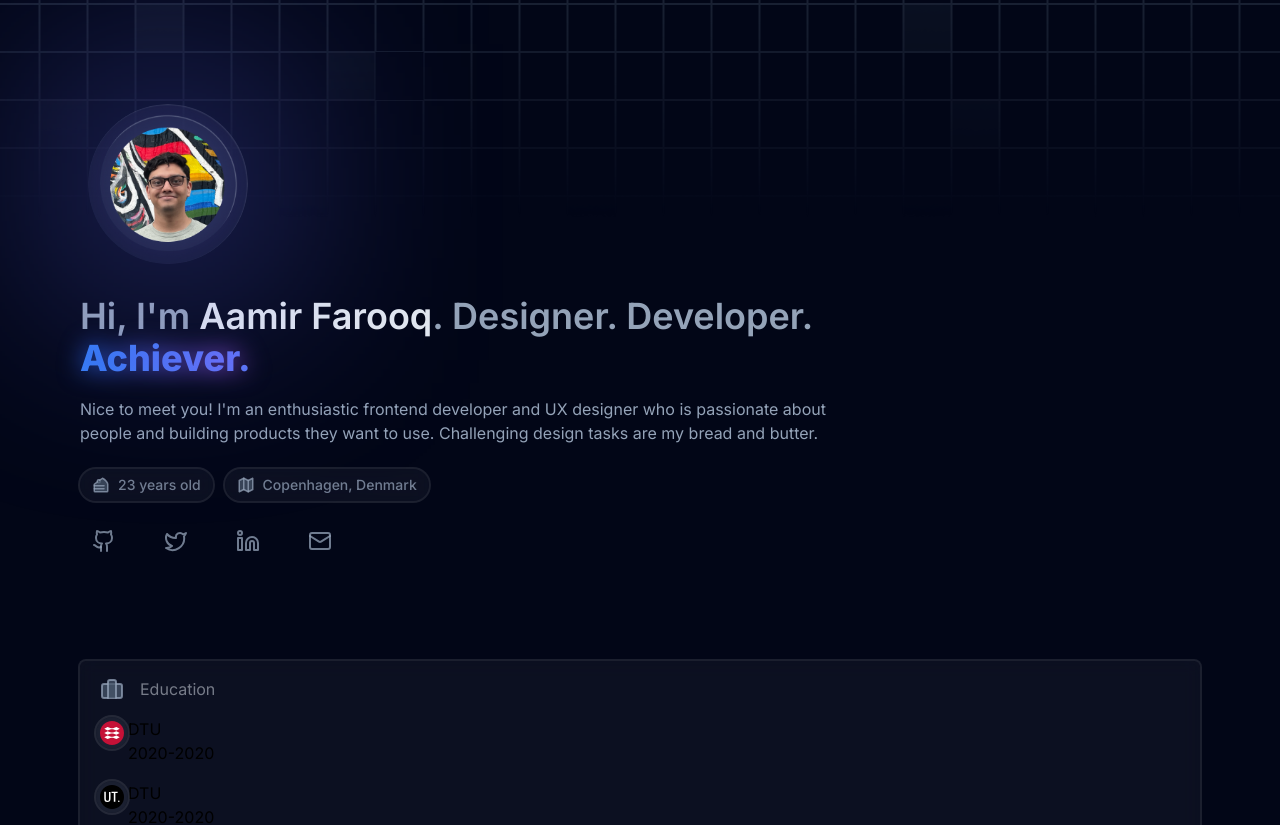
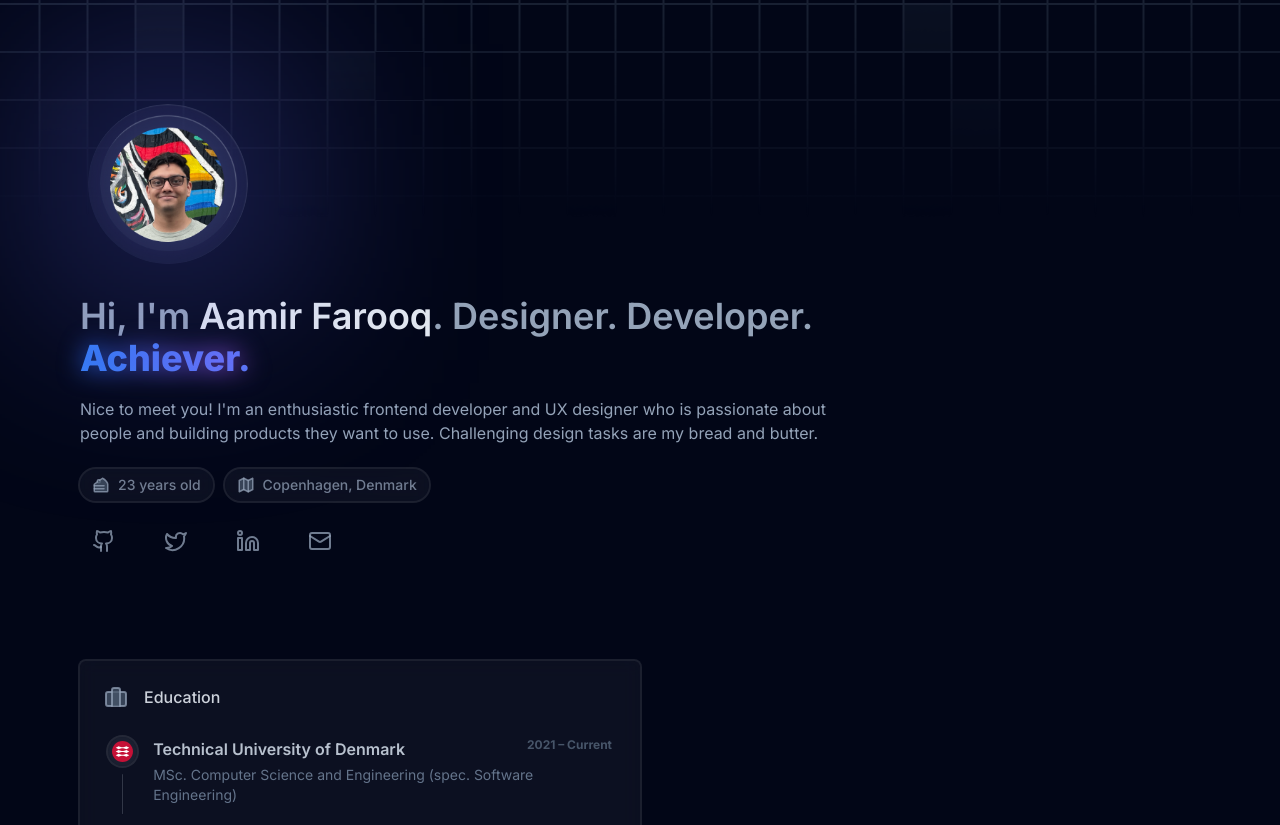
Before and after one commit to SlimShadyIAm/portfolio, a Next.js app: page / in a window 1280 px wide. Shown: the top 825 px of the page. Built offline with nearby package versions, Linux system fonts and the light colour scheme.

Commit message:
Finish Education card

```diff
--- a/src/components/Education/EducationItem/index.tsx
+++ b/src/components/Education/EducationItem/index.tsx
@@ -5,30 +5,35 @@ type Props = {
   src: string;
   alt: string;
   last?: boolean;
-  // title: string;
-  // description: string;
-  // years: string;
+  title: string;
+  description: string;
+  years: string;
 };
 
 const EducationItem = ({
   src,
   alt,
-  last = false, // title,
-  // years,
-} // description,
-: Props) => {
-  // const lineCss =
-  //   'after:mx-auto after:my-2 after:block after:h-10 after:w-[1px] after:rounded-full after:bg-slate-300/20 after:shadow-sm after:shadow-slate-800/5 after:backdrop-blur';
+  last = false,
+  title,
+  years,
+  description,
+}: Props) => {
+  const lineCss =
+    'after:mx-auto after:my-2 after:block after:h-10 after:w-[1px] after:rounded-full after:bg-slate-300/20 after:shadow-sm after:shadow-slate-800/5 after:backdrop-blur';
 
-  const lineCss = '';
   return (
-    <div className={`flex flex-row ${last ? '' : lineCss}`}>
-      <div className="pretty-ring row self-start rounded-full p-1">
-        <Image src={src} width={24} height={24} alt={alt} />
+    <div className="flex w-full flex-row gap-4 p-1">
+      <div className={`${last ? '' : lineCss}`}>
+        <div className="pretty-ring row p-1 self-start rounded-full">
+          <Image src={src} width={24} height={24} alt={alt} />
+        </div>
       </div>
-      <div>
-        <h1>DTU</h1>
-        <p>2020-2020</p>
+      <div className="flex w-full flex-col gap-1">
+        <div className="flex w-full flex-row justify-between">
+          <h1 className="text-md font-semibold text-slate-300/90">{title}</h1>
+          <p className="text-xs font-bold text-slate-600">{years}</p>
+        </div>
+        <p className="text-sm text-slate-500">{description}</p>
       </div>
     </div>
   );
--- a/src/components/Education/index.tsx
+++ b/src/components/Education/index.tsx
@@ -7,13 +7,26 @@ type Props = {};
 
 const Education = (props: Props) => {
   return (
-    <div className="pretty-ring flex w-full flex-col items-start justify-center self-start rounded-md p-4 gap-4">
-      <div className="align-center ml-1 flex flex-row gap-4 self-start">
+    <div className="pretty-ring flex w-[50%] flex-col self-start rounded-md p-6">
+      <div className="align-center mb-6 flex flex-row gap-4 self-start">
         <Briefcase className="fill-slate-600/75 text-sm text-slate-400/75" />
-        <h2 className="text-slate-200/50">Education</h2>
+        <h2 className="font-medium text-slate-200/90">Education</h2>
       </div>
-      <EducationItem src="/images/dtu.svg" alt="DTU Logo" />
-      <EducationItem src="/images/twente.svg" alt="UT Logo" last />
+        <EducationItem
+          src="/images/dtu.svg"
+          alt="DTU Logo"
+          title="Technical University of Denmark"
+          years="2021 – Current"
+          description="MSc. Computer Science and Engineering (spec. Software Engineering)"
+        />
+        <EducationItem
+          last
+          src="/images/twente.svg"
+          alt="UT Logo"
+          title="University of Twente"
+          years="2018 – 2020"
+          description="BSc. Technical Computer Science"
+        />
     </div>
   );
 };
```
